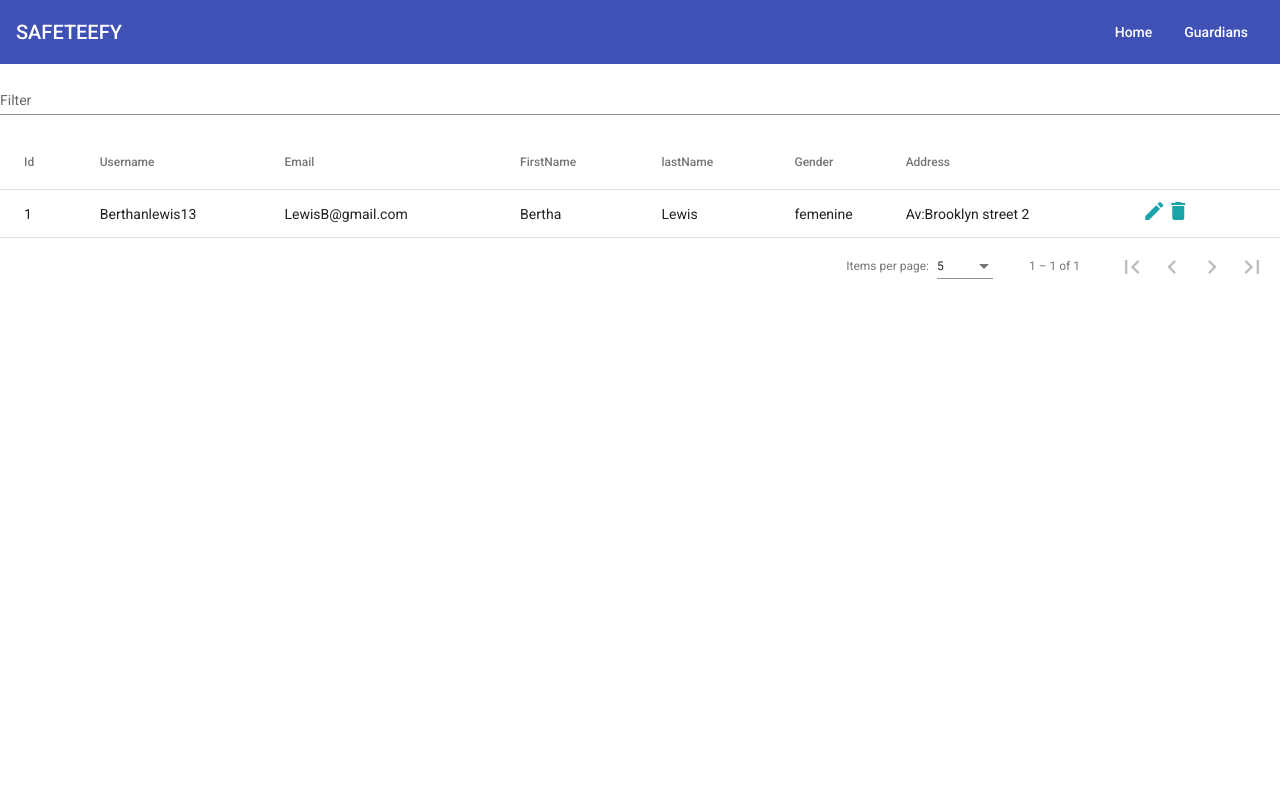
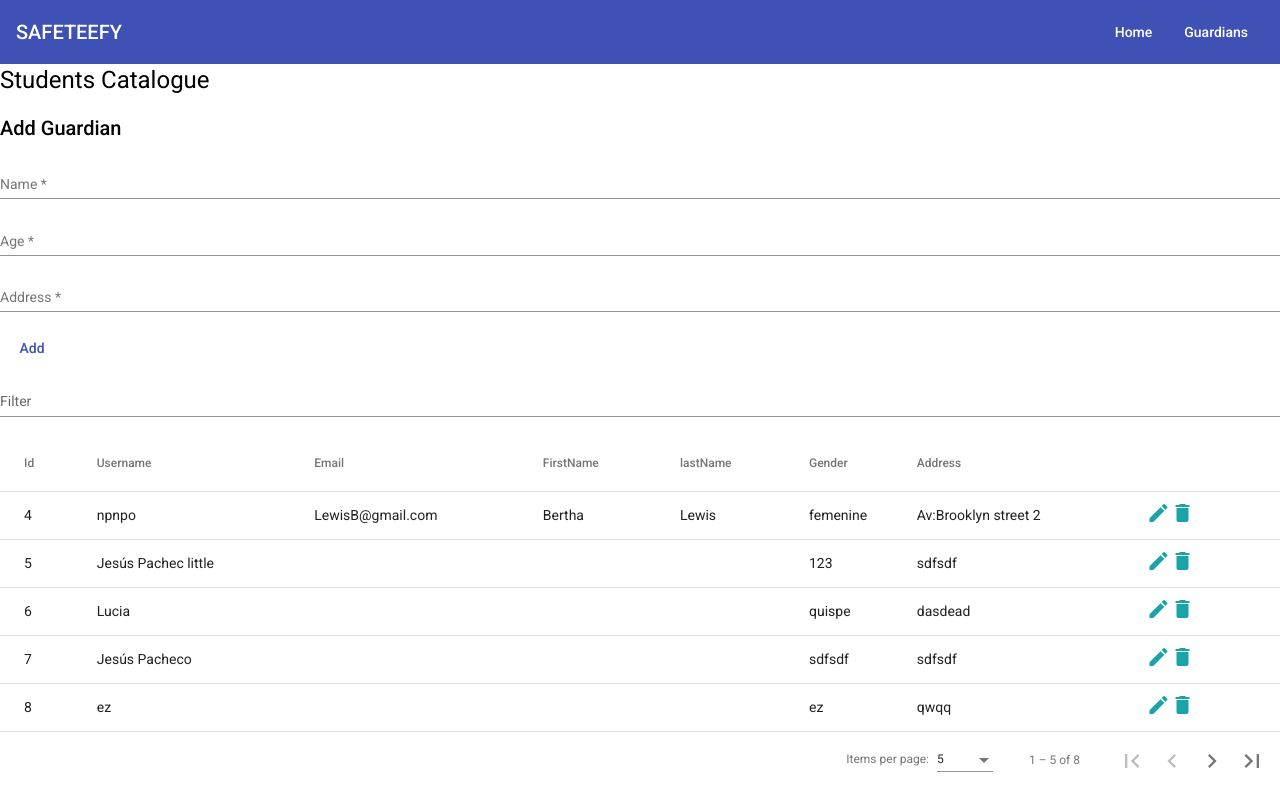
Before and after one commit to JesussPacheco/Crud-Angular-Material-Desing, an Angular app: page /home in a window 1280 px wide. Built offline with nearby package versions, Linux system fonts and the light colour scheme; data requests are answered from the project's data file.

Commit message:
crud-guardians complete

```diff
--- a/server/db.json
+++ b/server/db.json
@@ -1,13 +1,54 @@
 {
   "Guardians": [
     {
-      "id": 1,
-      "username": "Berthanlewis13",
+      "id": 4,
+      "username": "npnpo",
       "email": "LewisB@gmail.com",
       "firstName": "Bertha",
       "lastName": "Lewis",
       "gender": "femenine",
       "address": "Av:Brooklyn street 2"
+    },
+    {
+      "username": "Jesús Pachec little",
+      "gender": "123",
+      "address": "sdfsdf",
+      "id": 5
+    },
+    {
+      "username": "Lucia",
+      "gender": "quispe",
+      "address": "dasdead",
+      "id": 6
+    },
+    {
+      "username": "Jesús Pacheco",
+      "gender": "sdfsdf",
+      "address": "sdfsdf",
+      "id": 7
+    },
+    {
+      "username": "ez",
+      "gender": "ez",
+      "address": "qwqq",
+      "id": 8
+    },
+    {
+      "username": "F",
+      "gender": "F",
+      "address": "F",
+      "id": 9
+    },
+    {
+      "gender": "I",
+      "address": "II",
+      "id": 10
+    },
+    {
+      "gender": "UUU",
+      "address": "UUUU",
+      "username": "UY",
+      "id": 11
     }
   ]
 }
--- a/src/app/app.module.ts
+++ b/src/app/app.module.ts
@@ -7,6 +7,7 @@ import { GuardiansComponent } from './guardians/guardians.component';
 import { MaterialModule} from "./material/material.module";
 import {HttpClientModule} from "@angular/common/http";
 import {MatSortModule} from "@angular/material/sort";
+import {FormsModule} from "@angular/forms";
 
 @NgModule({
   declarations: [
@@ -19,7 +20,8 @@ import {MatSortModule} from "@angular/material/sort";
     BrowserAnimationsModule,
     MaterialModule,
     HttpClientModule,
-    MatSortModule
+    MatSortModule,
+    FormsModule
 
   ],
   providers: [],
--- a/src/app/guardians/guardians.component.html
+++ b/src/app/guardians/guardians.component.html
@@ -1,3 +1,28 @@
+<div class="table-wrapper">
+<h1>Students Catalogue</h1>
+<h2>{{ isEditMode ? 'Edit Guardian' : 'Add Guardian'}}</h2>
+<form (submit)="addGuardian()" #guardianForm='ngForm'>
+  <mat-form-field>
+    <input matInput placeholder="Name" name="name" required
+           [(ngModel)]="guardianCurrent.username">
+  </mat-form-field>
+  <mat-form-field>
+    <input matInput placeholder="Age" name="age" required
+           [(ngModel)]="guardianCurrent.gender">
+  </mat-form-field>
+  <mat-form-field>
+    <input matInput placeholder="Address" name="address" required
+           [(ngModel)]="guardianCurrent.address" >
+  </mat-form-field>
+  <ng-container *ngIf="isEditMode; else elseTemplate">
+    <button mat-button color="primary" (click)="updateGuardian()">Update</button>
+    <button mat-button color="warn" (click)="cancelEdit()">Cancel</button>
+  </ng-container>
+  <ng-template #elseTemplate>
+    <button mat-button color="primary">Add</button>
+  </ng-template>
+</form>
+
 <mat-form-field appearance="standard">
   <mat-label>Filter</mat-label>
   <input matInput (keyup)="applyFilter($event)" placeholder="Ex. ium" #input>
@@ -50,7 +75,7 @@
   <ng-container matColumnDef="actions">
     <th mat-header-cell *matHeaderCellDef></th>
     <td mat-cell *matCellDef="let element">
-      <a class="upIcon">
+      <a class="upIcon" (click)="editGuardian(element)">
         <mat-icon>edit</mat-icon>
       </a>
 
@@ -63,3 +88,4 @@
   <tr mat-row *matRowDef="let row; columns: displayedColumns;"></tr>
 </table>
 <mat-paginator [pageSize]="5" [pageSizeOptions]="[5, 10, 15]" showFirstLastButtons></mat-paginator>
+</div>
--- a/src/app/guardians/guardians.component.ts
+++ b/src/app/guardians/guardians.component.ts
@@ -4,6 +4,9 @@ import {Guardian} from "./Models/guardian";
 import {MatTableDataSource} from "@angular/material/table";
 import {MatPaginator} from "@angular/material/paginator";
 import {MatSort} from "@angular/material/sort";
+import {NgForm} from "@angular/forms";
+// @ts-ignore
+import * as _ from 'lodash';
 @Component({
   selector: 'app-guardians',
   templateUrl: './guardians.component.html',
@@ -11,13 +14,20 @@ import {MatSort} from "@angular/material/sort";
 })
 
 export class GuardiansComponent implements OnInit {
+  guardianCurrent:Guardian;
   displayedColumns: string[] = ['id', 'username', 'email', 'firstName','lastName','gender','address','actions'];
   dataSource: MatTableDataSource<Guardian>;
   @ViewChild(MatPaginator) paginator!: MatPaginator;
   @ViewChild(MatSort) sort!: MatSort;
+  @ViewChild('guardianForm', {static: false})
+  studentForm!: NgForm;
+  isEditMode = false;
   constructor(private guardiansService:GuardiansService) {
     this.dataSource = new MatTableDataSource<Guardian>();
+    this.guardianCurrent={} as Guardian;
   }
+
+
   ngOnInit(): void {
     this.retrieveGuardians();
   }
@@ -49,6 +59,29 @@ export class GuardiansComponent implements OnInit {
     },(error)=>{
     } );
   }
+  addGuardian():void{
+  this.guardiansService.create(this.guardianCurrent)
+    .subscribe((response)=>{
+      this.dataSource.data.push(response)
+    })
+    this.refreshGuardians();
+    this.cancelEdit();
+  }
+  editGuardian(element:Guardian){
+    this.isEditMode=true;
+    this.guardianCurrent=_.cloneDeep(element);
+  }
+  updateGuardian():void{
+   this.guardiansService.update(this.guardianCurrent.id,this.guardianCurrent)
+     .subscribe((response)=>{
+       console.log(response)
+     });
+   this.cancelEdit()
+  }
+  cancelEdit():void{
+    this.studentForm.resetForm();
+    this.isEditMode=false;
+  }
 
 
 }
--- a/src/app/guardians/services/guardians.service.ts
+++ b/src/app/guardians/services/guardians.service.ts
@@ -13,9 +13,14 @@ export class GuardiansService {
   getAll():Observable<Guardian[]>{
     return this.http.get<Guardian[]>(baseUrl)
   }
-
+  create(data:Guardian): Observable<Guardian>{
+    return this.http.post<Guardian>(baseUrl, data);
+  }
   delete(id:any): Observable<Guardian> {
     return this.http.delete<Guardian>(`${baseUrl}/${id}`);
   }
+  update(id:number,data:Guardian): Observable<Guardian>{
+    return this.http.put<Guardian>(`${baseUrl}/${id}`,data)
+  }
 
 }
```
